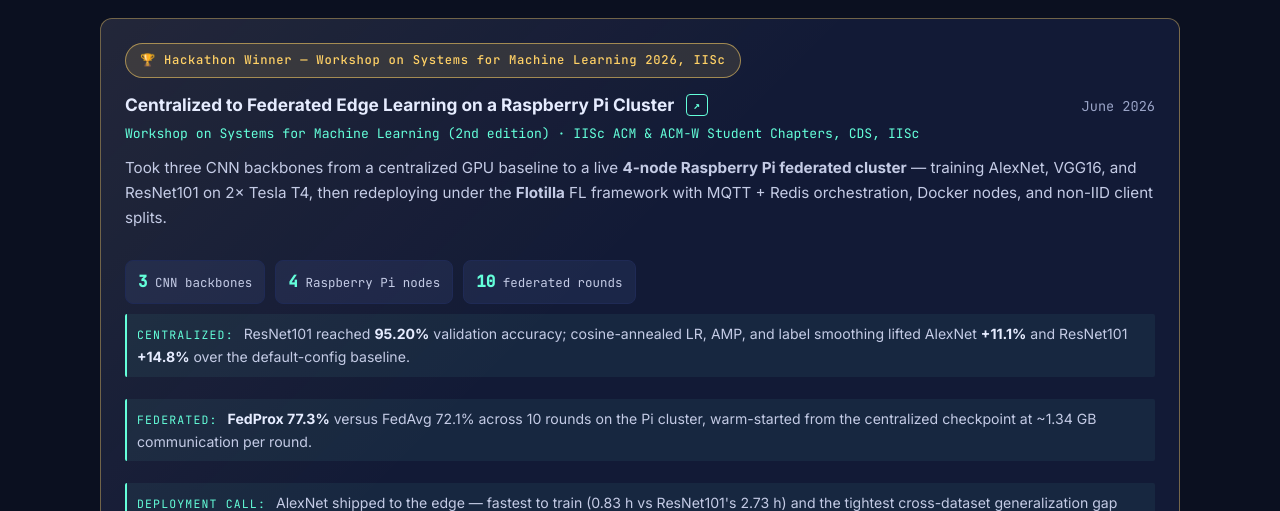
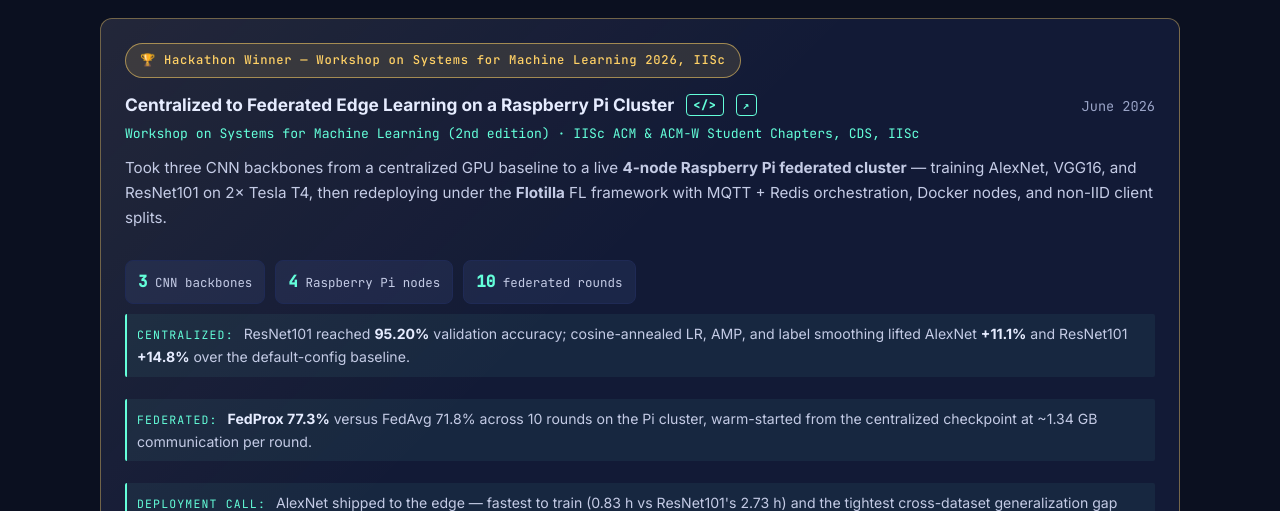
Before and after one commit to adubey-ai/adubey-ai.github.io, a plain HTML site: page index.html in a window 1280 px wide. Shown: the part 3813-4324 px from the top of the page. Drawn offline with Linux system fonts and the light colour scheme.

Commit message:
Link hackathon project to its source repository
Adds a code link on the federated edge learning card and corrects the
FedAvg final-round accuracy to 71.8% to match the logged run.

Co-authored-by: Cursor <cursoragent@cursor.com>

```diff
--- a/index.html
+++ b/index.html
@@ -252,6 +252,7 @@
         <div class="project-head">
           <h3>
             Centralized to Federated Edge Learning on a Raspberry Pi Cluster
+            <a class="code-link" href="https://github.com/adubey-ai/federated-edge-learning-rpi" target="_blank" rel="noopener" aria-label="Source code on GitHub">&lt;/&gt;</a>
             <a class="code-link" href="https://iisc.acm.org/sysml-workshop-2026/" target="_blank" rel="noopener" aria-label="Workshop on Systems for Machine Learning 2026">↗</a>
           </h3>
           <span class="date">June 2026</span>
@@ -269,7 +270,7 @@
           <span><strong>10</strong> federated rounds</span>
         </div>
         <p class="results"><span>Centralized:</span> ResNet101 reached <strong>95.20%</strong> validation accuracy; cosine-annealed LR, AMP, and label smoothing lifted AlexNet <strong>+11.1%</strong> and ResNet101 <strong>+14.8%</strong> over the default-config baseline.</p>
-        <p class="results"><span>Federated:</span> <strong>FedProx 77.3%</strong> versus FedAvg 72.1% across 10 rounds on the Pi cluster, warm-started from the centralized checkpoint at ~1.34 GB communication per round.</p>
+        <p class="results"><span>Federated:</span> <strong>FedProx 77.3%</strong> versus FedAvg 71.8% across 10 rounds on the Pi cluster, warm-started from the centralized checkpoint at ~1.34 GB communication per round.</p>
         <p class="results"><span>Deployment call:</span> AlexNet shipped to the edge — fastest to train (0.83 h vs ResNet101's 2.73 h) and the tightest cross-dataset generalization gap (<strong>13.5%</strong> vs 17.6%), so the most accurate model was not the deployable one.</p>
         <div class="tag-row">
           <span class="tag">Federated Learning</span>
```
